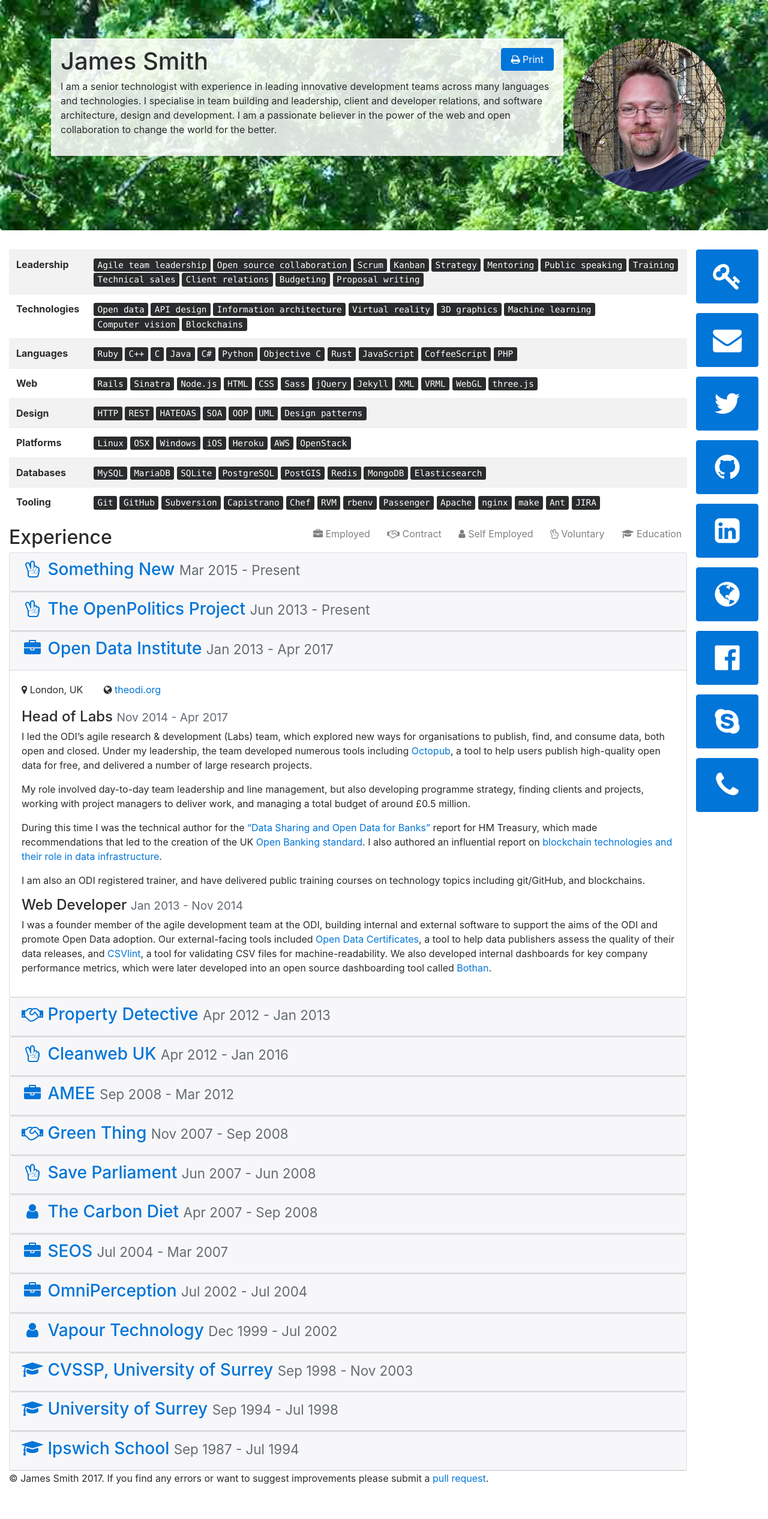
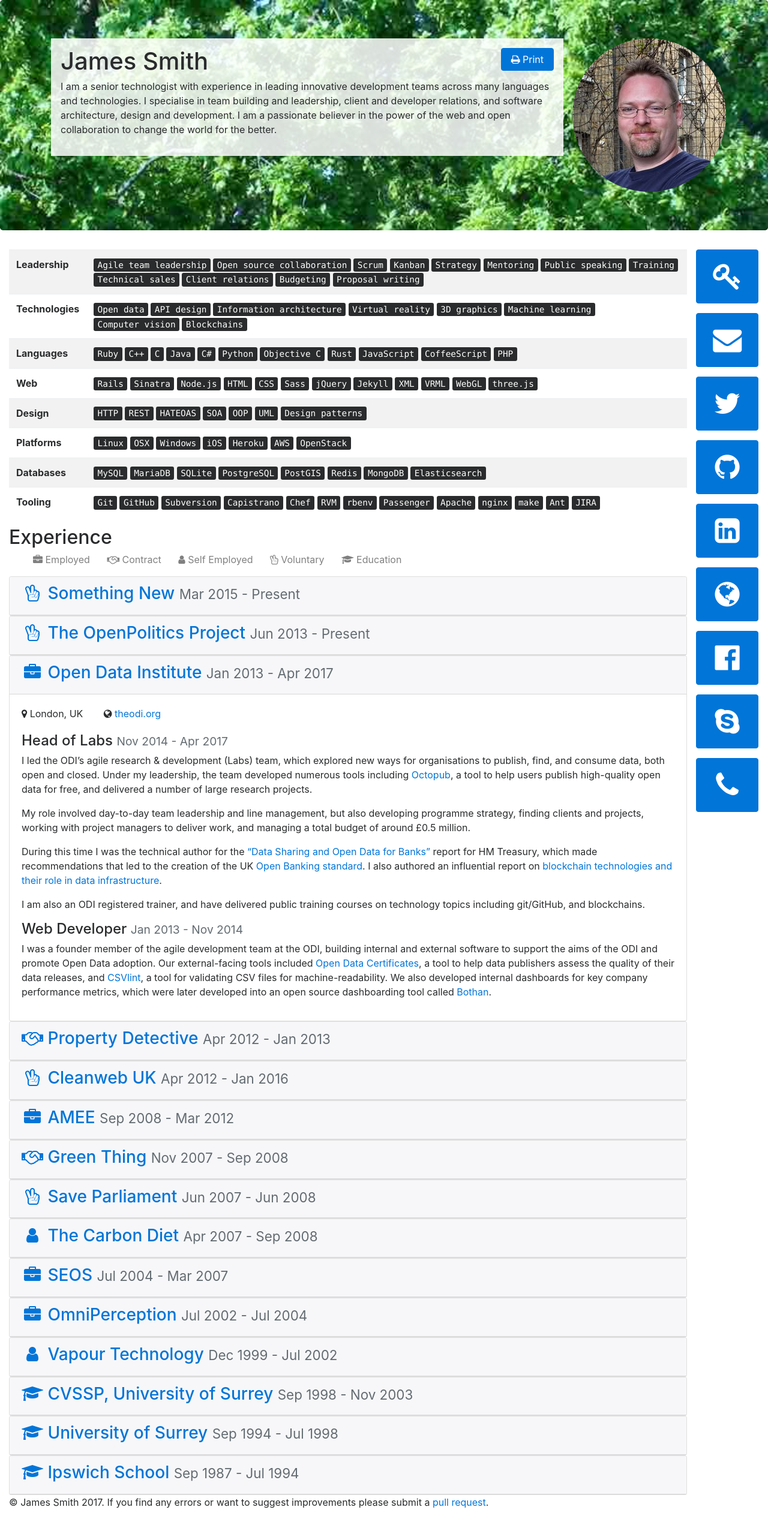
Before and after one commit to Floppy/cv, a Jekyll site: the page built from index.md, in a window 1280 px wide. Shown: the whole page at 60% size. Built offline with Jekyll 4.4.1, drawn with Linux system fonts in a browser that asks for light colours; nearby versions of some CDN libraries; before the commit the page ends 2493 px from its top, so only the background shows below that.

Commit message:
Made a separate row for the icon-keys for the experience section, so that it could be made mobile friendly

```diff
--- a/_includes/experience.html
+++ b/_includes/experience.html
@@ -3,7 +3,9 @@
     <div class='col'>
       <h2>Experience</h2>
     </div>
-    <div class='col-auto' id='legend'>
+  </div>
+  <div class='row'>
+    <div class='col-sm' id='legend'>
       <ul>
         <li><i class='fa fa-briefcase'></i> Employed</li>
         <li><i class='fa fa-handshake-o'></i> Contract</li>
```
Also changed, not shown: assets/main.scss (line endings or trailing spaces).
